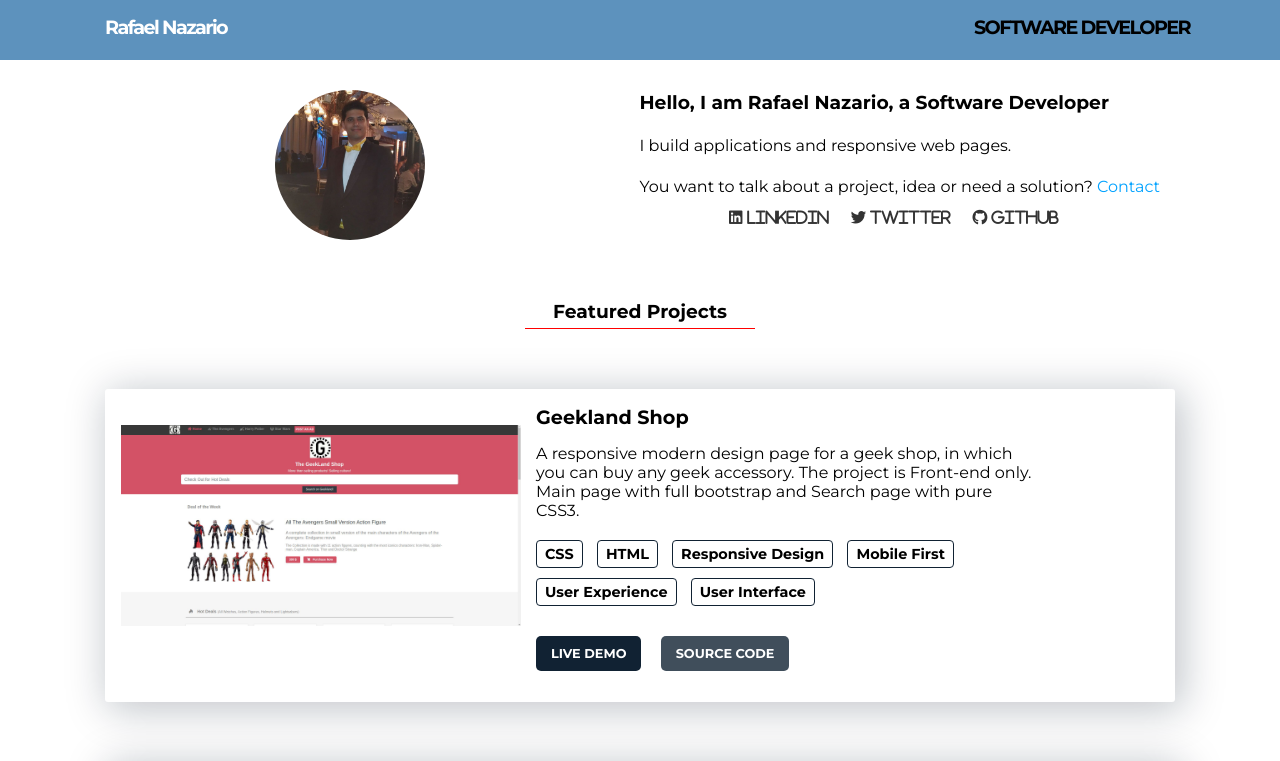
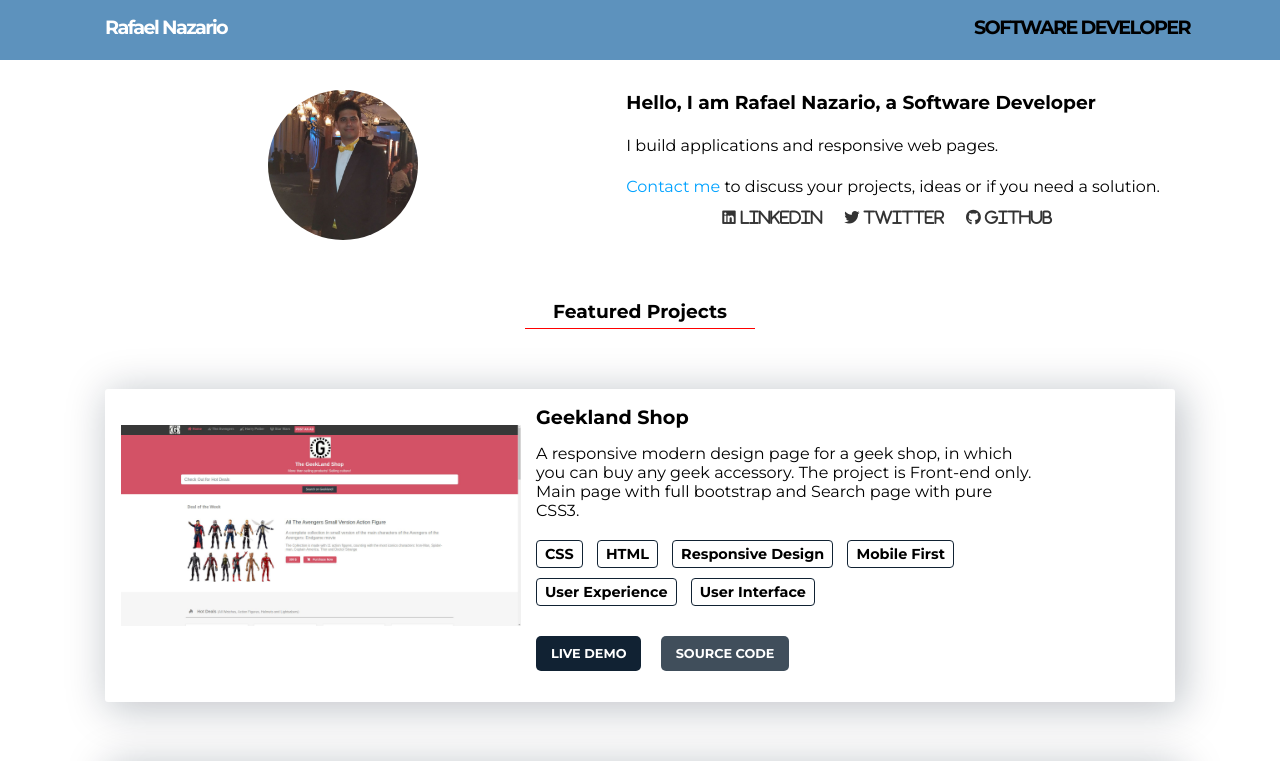
Before and after one commit to rsnazario/personal-portfolio, a plain HTML site: page index.html in a window 1280 px wide. Shown: the top 761 px of the page. Drawn offline with Linux system fonts and the light colour scheme.

Commit message:
Corrected Grammar

```diff
--- a/index.html
+++ b/index.html
@@ -50,10 +50,9 @@
         <br>
         <p>I build applications and responsive web pages.</p>
         <br>
-        <p>You want to talk about a project, idea or need a solution?
-          <a href="#contact">Contact</a>
+        <p>
+          <a href="mailto:rafael.s.nazario@gmail.com">Contact me</a> to discuss your projects, ideas or if you need a solution.
         </p>
-
         <ul class="flex justify-center wrap mt-1">
           <li><a href="https://www.linkedin.com/in/rsnazario" target="_blank">
             <i class="fab fa-linkedin fa-size">  LinkedIn</i>
```
